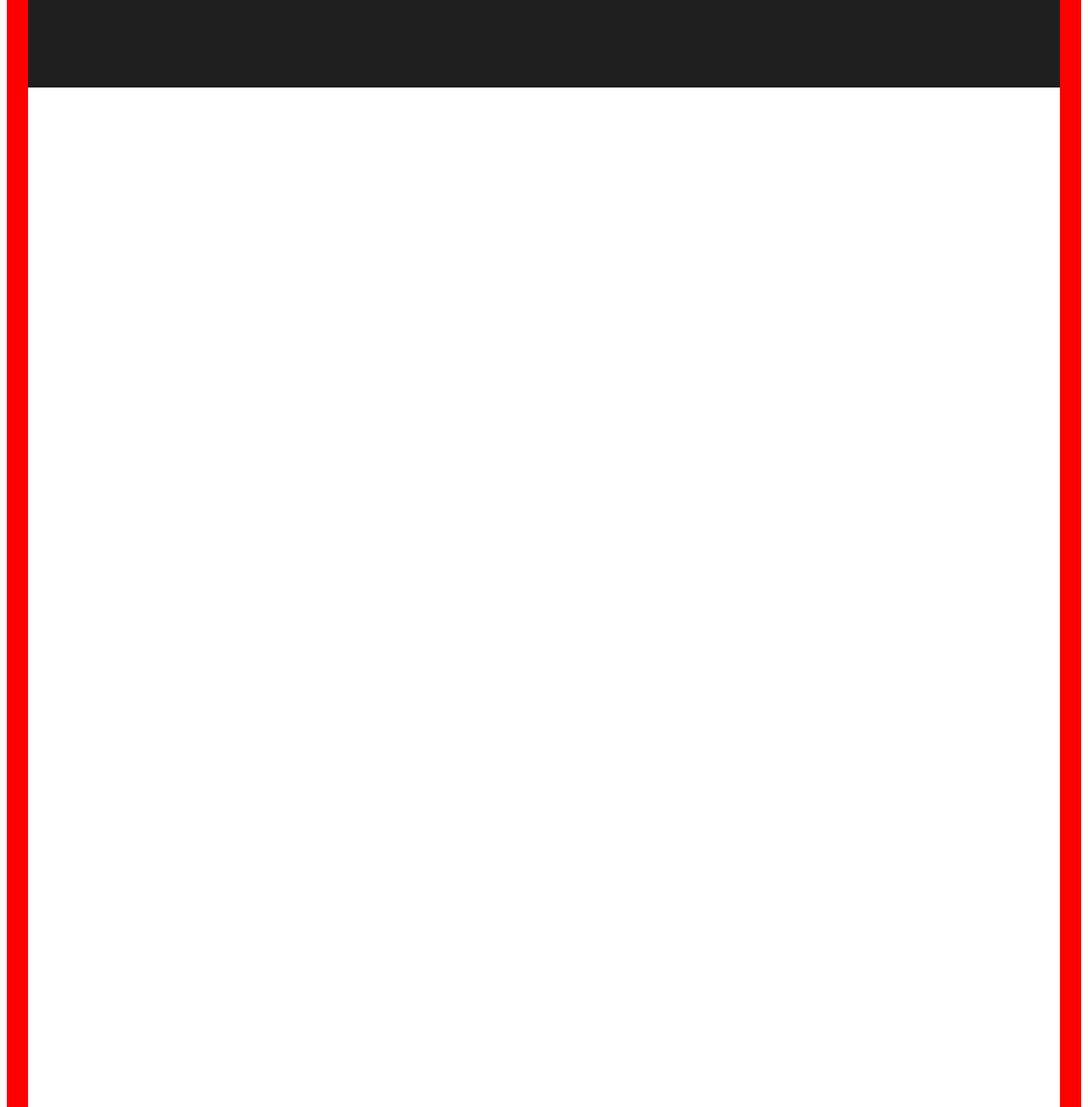
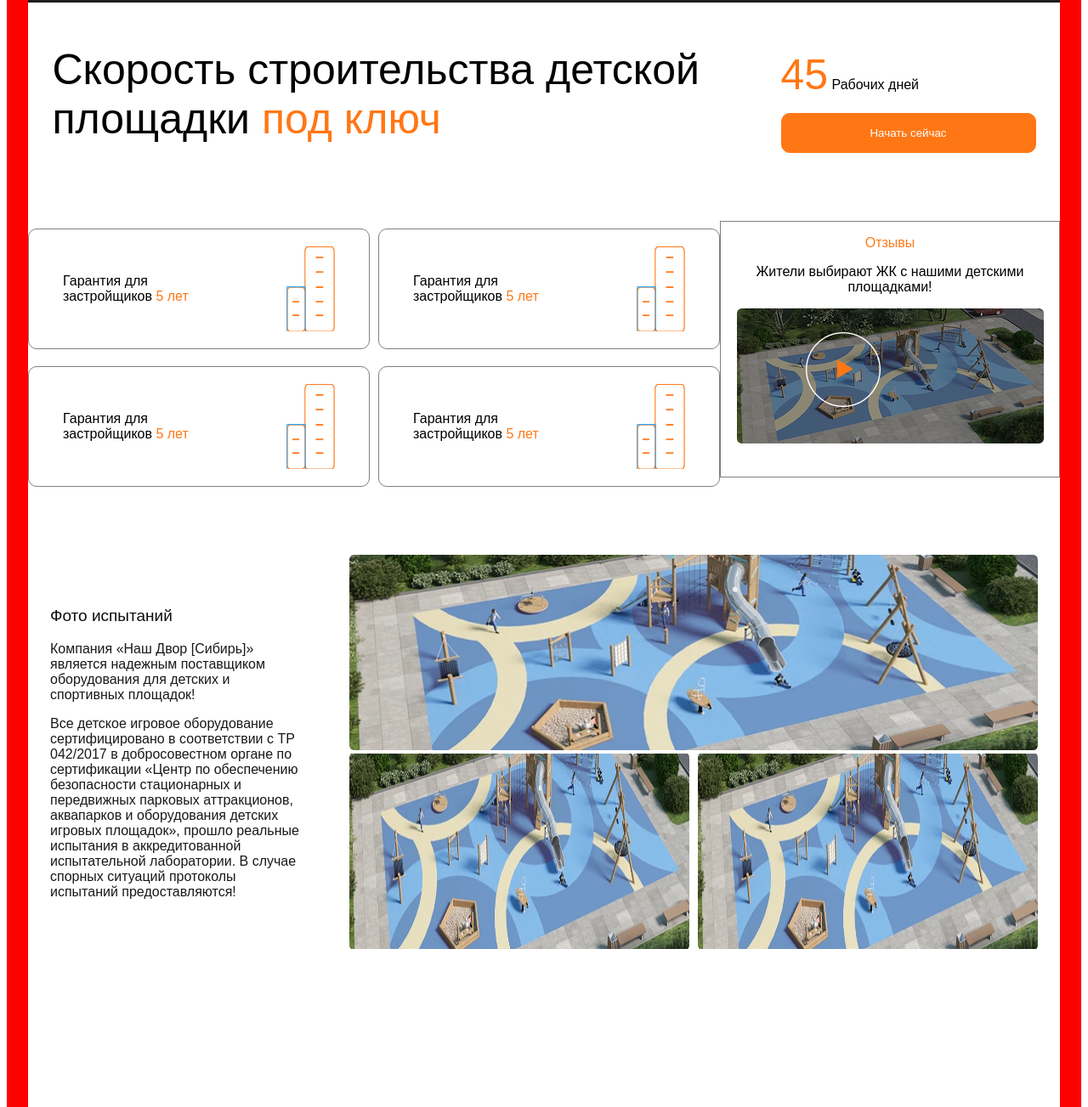
Before and after one commit to tabarovahadica46-source/homework, a plain HTML site: page index.html in a window 1280 px wide. Shown: the part 936-2239 px from the top of the page at 85% size. Drawn offline with Linux system fonts and the light colour scheme.

Commit message:
third section

```diff
--- a/index.html
+++ b/index.html
@@ -36,6 +36,7 @@
     </div>
     <main>
         <section class="seconds">
+
             <div class="black1">
 <p class="kak">Как мы работаем?</p>
 <div class="style" >
@@ -121,6 +122,84 @@
 <button class="s">Заказать проект</button>
 
             </div>
+            <section class="third-section">
+
+        <div class="s3">
+        <p class="skorost">Скорость строительства детской площадки <span style="color: #FF7715;">под ключ</span> </p>
+<div>
+    <p class="t"> <span style="color: #FF7715;font-size: 50px;">45</span> Рабочих дней</p>
+    <button class="bbbb" style="width: 300px;">Начать сейчас</button>
+</div>
+    </div>
+     <div class="big-one">
+
+
+
+        <div>
+
+    <div class="onerow">
+    <div class="sqgrey">
+        <p style="width: 180px;">Гарантия для застройщиков <span style="color: #FF7715;">5 лет</span> </p>
+        <img style="width: 60px;height: 100px;" src="/images/Снимок экрана 2026-06-09 135001.png" alt="">
+
+    </div>
+
+
+
+
+     <div class="sqgrey">
+        <p style="width: 180px;">Гарантия для застройщиков <span style="color: #FF7715;">5 лет</span> </p>
+        <img style="width: 60px;height: 100px;" src="/images/Снимок экрана 2026-06-09 135001.png" alt="">
+
+    </div>
+   </div>
+
+    <div class="onerow">
+
+
+    <div class="sqgrey">
+        <p style="width: 180px;">Гарантия для застройщиков <span style="color: #FF7715;">5 лет</span> </p>
+        <img style="width: 60px;height: 100px;" src="/images/Снимок экрана 2026-06-09 135001.png" alt="">
+
+    </div>
+
+     <div class="sqgrey">
+        <p style="width: 180px;">Гарантия для застройщиков <span style="color: #FF7715;">5 лет</span> </p>
+        <img style="width: 60px;height: 100px;" src="/images/Снимок экрана 2026-06-09 135001.png" alt="">
+    </div>
+
+
+    </div>
+
+    </div>
+
+  <div class="bigsq">
+    <p style="color: #FF7715;">Отзывы</p>
+    <p>Жители выбирают ЖК с нашими детскими площадками!</p>
+    <img class="rela" src="/images/Rectangle 39097.png" alt="">
+    <img class="ab" src="/images/Group 1000002677.png" alt="">
+
+  </div>
+  </div>
+
+<div class="sss">
+
+  <div>
+    <p style="font-size: 19px;color: #0e0d0d;width: 300px;">Фото испытаний</p>
+    <p style="font-size: 16px;color: #191919;width: 300px;">Компания «Наш Двор [Сибирь]» является надежным поставщиком оборудования для детских и спортивных площадок! </p>
+    <p style="font-size: 16px;color: #191919;width: 300px;">Все детское игровое оборудование сертифицировано в соответствии с ТР 042/2017 в добросовестном органе по сертификации «Центр по обеспечению безопасности стационарных и передвижных парковых аттракционов, аквапарков и оборудования детских игровых площадок», прошло реальные испытания в аккредитованной испытательной лаборатории.
+В случае спорных ситуаций протоколы испытаний предоставляются!</p>
+  </div>
+  <div>
+    <img class="picb" src="/images/Rectangle 39099.png" alt="">
+    <div class="lastp" >
+        <img class="picl" src="/images/Rectangle 39099.png" alt="">
+        <img class="picl" src="/images/Rectangle 39099.png" alt="">
+    </div>
+  </div>
+
+</div>
+    </section>
 
         </section>
     </main>
--- a/style.css
+++ b/style.css
@@ -53,7 +53,7 @@ button{
     height: 2000px;
 }
 .black1{
-    height: 800px;
+    height: 700px;
     background-color: rgb(31, 30, 30);
     margin-top: -50px;
     color: white;
@@ -106,6 +106,66 @@ button.s{
     margin-top: 40px;
     margin-left: 220px;
 }
+.skorost{
+    font-size: 50px;
+    width: 800px;
+}
+.s3{
+    display: flex;
+    align-items: center;
+    justify-content: space-around;
+}
+.sqgrey{
+    width: 400px;
+    height: 140px;
+    border: 1px solid grey;
+    display: flex;
+    justify-content: space-around;
+    border-radius: 10px;
+    align-items: center;
+    margin-top: 20px;
+}
+.onerow{
+    display: flex;
+    gap: 10px;
+}
+.bigsq{
+    width: 400px;
+    height: 300px;
+    border: 1px solid grey;
+    position: relative;
+    text-align: center;
+}
+.ab{
+    position: absolute;
+    top: 130px;
+    left: 100px;
+}
+.big-one{
+    display: flex;
+    justify-content: space-around;
+    align-items: center;
+    border-radius: 20px;
+    margin-top: 30px;
+}
+.picb{
+    width: 810px;
+    height: 230px;
+}
+.picl{
+    width: 400px;
+    height: 230px;
+}
+.sss{
+    display: flex;
+    justify-content: space-around;
+    align-items: center;
+    margin-top: 80px;
+}
+.lastp{
+  display: flex;
+  gap: 10px;
+}
 @media (max-width:510px) {
     .fourp{
         display: none;
@@ -143,5 +203,46 @@ button.s{
       margin-top: 30px;
       margin-left: 10px;
     }
-
+    .skorost{
+        width: 250px;
+    }
+   .bbbb{
+    display: none;
+   }
+   .t{
+    display: none;
+   }
+   .seconds{
+    height: 3900px;
+    border: 0.1px solid red;
+   }
+   .big-one{
+    display: flex;
+    flex-direction: column;
+   }
+   .onerow{
+    display: flex;
+    flex-direction: column;
+   }
+   .sqgrey{
+    width: 300px;
+   }
+   .bigsq{
+    width: 320px;
+    margin-top: 20px;
+   }
+   .rela{
+    width: 300px;
+   }
+   .sss{
+    display: flex;
+    flex-direction: column;
+    margin-top: 20px;
+   }
+   .picl{
+    width: 160px;
+   }
+   .picb{
+    width:330px ;
+   }
 }
```
Also changed, not shown: images/Group 1000002677.png (added), images/Rectangle 39097.png (added), images/Rectangle 39099.png (added), images/Снимок экрана 2026-06-09 135001.png (added).
